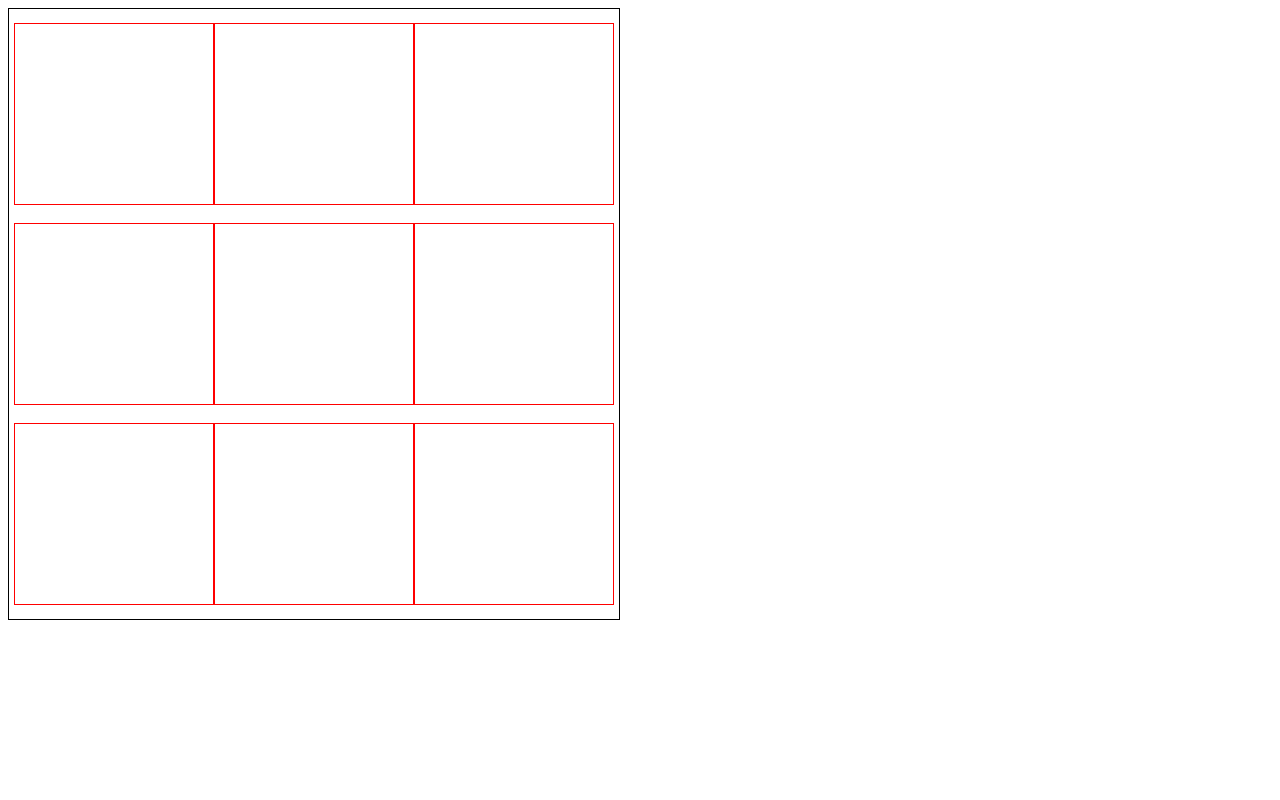
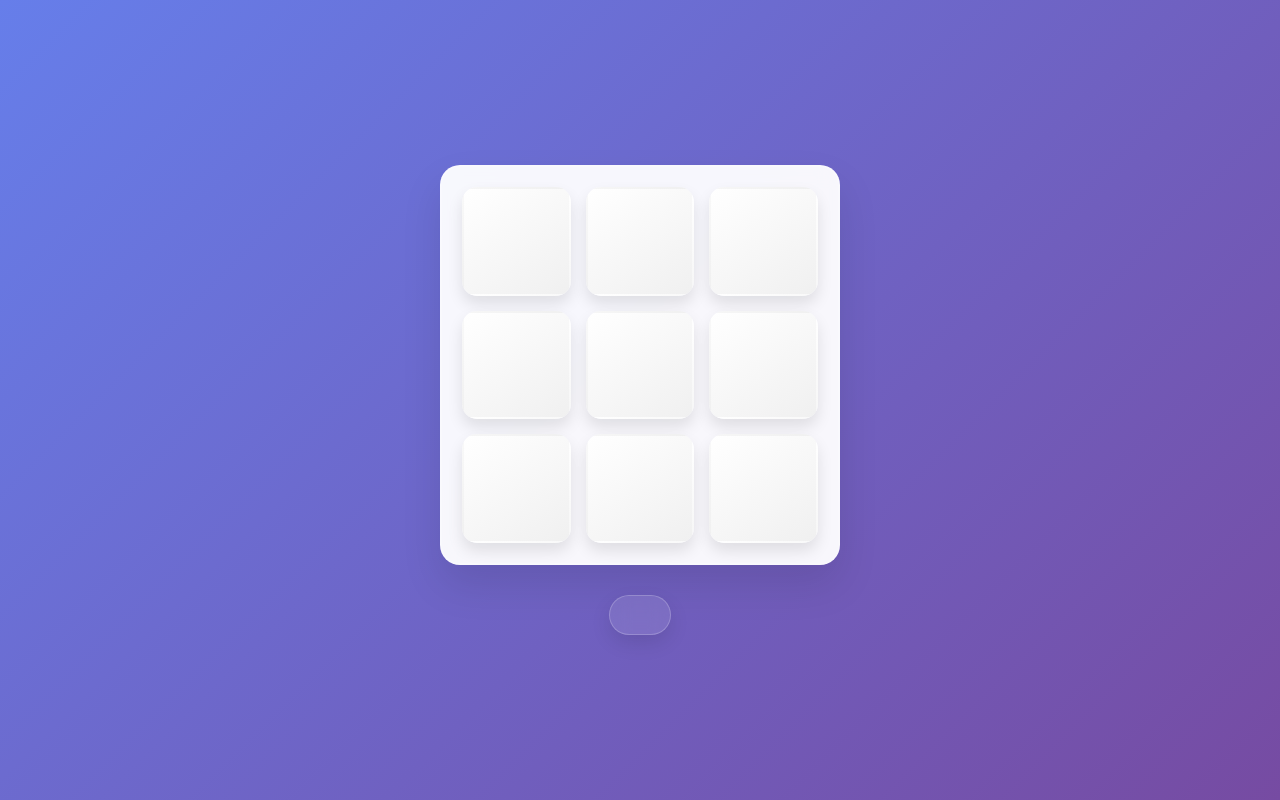
Before and after one commit to Usman302-lab/TicTac-Toe, a plain HTML site: page index.html in a window 1280 px wide. Drawn offline with Linux system fonts and the light colour scheme.

Commit message:
added styles

```diff
--- a/index.html
+++ b/index.html
@@ -3,7 +3,7 @@
 <head>
     <meta charset="UTF-8">
     <meta name="viewport" content="width=device-width, initial-scale=1.0">
-    <title>Document</title>
+    <title>Tic Tac Toe</title>
     <link rel="stylesheet" href="styles.css">
 </head>
 <body>
--- a/index.js
+++ b/index.js
@@ -12,11 +12,13 @@ document.addEventListener("DOMContentLoaded", () => {
         cell.setAttribute("data-clicked", "true");
         if(chance===true){
             cell.innerText="O";
+            cell.classList.add("o-player");
             arr[cellNumber]="O";
             checkWinner("O");
         }
         else{
             cell.innerText="X";
+            cell.classList.add("x-player");
             arr[cellNumber]="X";
             checkWinner("X");
         }
@@ -54,6 +56,7 @@ document.addEventListener("DOMContentLoaded", () => {
         cells.forEach(cell => {
             cell.innerText="";
             cell.removeAttribute("data-clicked");
+            cell.classList.remove("x-player", "o-player");
         });
         results.textContent = "";
         chance=false;
--- a/styles.css
+++ b/styles.css
@@ -1,28 +1,110 @@
+/* Import modern font */
+@import url('https://fonts.googleapis.com/css2?family=Poppins:wght@300;400;500;600;700&display=swap');
+
+* {
+  margin: 0;
+  padding: 0;
+  box-sizing: border-box;
+}
+
+body {
+  font-family: 'Poppins', sans-serif;
+  background: linear-gradient(135deg, #667eea 0%, #764ba2 100%);
+  min-height: 100vh;
+  display: flex;
+  flex-direction: column;
+  align-items: center;
+  justify-content: center;
+  padding: 20px;
+}
+
 #outer {
-  width: 600px;
-  height: 600px;
-  padding: 5px;
-  border: 1px solid black;
-  display: flex;
-  flex-wrap: wrap;
-  align-items: center;
-  justify-content: space-between;
+  width: 400px;
+  height: 400px;
+  background: rgba(255, 255, 255, 0.95);
+  backdrop-filter: blur(10px);
+  border-radius: 20px;
+  padding: 20px;
+  display: grid;
+  grid-template-columns: repeat(3, 1fr);
+  grid-template-rows: repeat(3, 1fr);
+  gap: 15px;
+  box-shadow: 0 20px 40px rgba(0, 0, 0, 0.1);
+  border: 2px solid rgba(255, 255, 255, 0.2);
 }
+
 .inner {
-  border: 1px solid red;
-  width: 180px;
-  height: 180px;
-  flex-basis: 33%;
+  background: linear-gradient(145deg, #ffffff, #f0f0f0);
+  border-radius: 15px;
   display: flex;
   align-items: center;
   justify-content: center;
-  font-size: 80px;
+  font-size: 60px;
+  font-weight: 700;
+  color: #333;
+  cursor: pointer;
+  transition: all 0.3s ease;
+  box-shadow: 0 8px 15px rgba(0, 0, 0, 0.1);
+  border: 2px solid transparent;
+  user-select: none;
+}
+
+.inner:hover {
+  transform: translateY(-5px);
+  box-shadow: 0 15px 30px rgba(0, 0, 0, 0.2);
+  background: linear-gradient(145deg, #f8f9fa, #e9ecef);
+}
+
+.inner:active {
+  transform: translateY(-2px);
+  box-shadow: 0 5px 10px rgba(0, 0, 0, 0.15);
+}
+
+.inner[data-clicked="true"] {
+  background: linear-gradient(145deg, #e3f2fd, #bbdefb);
+  transform: scale(0.95);
+}
+
+/* Style X and O differently */
+.x-player {
+  color: #d32f2f;
+}
+
+.o-player {
+  color: #1976d2;
 }
 
 #results {
-  margin-top: 20px;
+  margin-top: 30px;
   text-align: center;
-  font-size: 24px;
-  font-weight: bold;
-  min-height: 30px;
+  font-size: 28px;
+  font-weight: 600;
+  min-height: 40px;
+  color: white;
+  text-shadow: 0 2px 4px rgba(0, 0, 0, 0.3);
+  background: rgba(255, 255, 255, 0.1);
+  backdrop-filter: blur(10px);
+  padding: 15px 30px;
+  border-radius: 25px;
+  border: 1px solid rgba(255, 255, 255, 0.2);
+  box-shadow: 0 8px 20px rgba(0, 0, 0, 0.1);
 }
+
+@media (max-width: 480px) {
+  #outer {
+    width: 300px;
+    height: 300px;
+    padding: 15px;
+    gap: 10px;
+  }
+
+  .inner {
+    font-size: 45px;
+  }
+
+  #results {
+    font-size: 24px;
+    margin-top: 20px;
+    padding: 12px 20px;
+  }
+}
```
